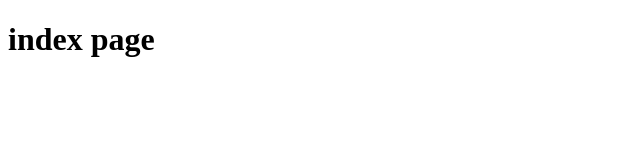
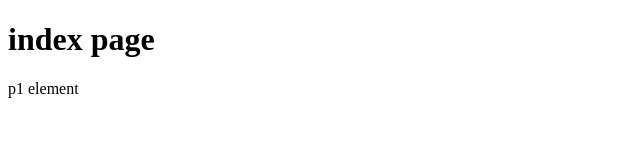
Before and after one commit to ddaahhmm/git_test, a plain HTML site: page index.html in a window 1280 px wide. Shown: the full height of the page, 0-640 px from the left. Drawn offline with Linux system fonts and the light colour scheme.

Commit message:
p1 added

```diff
--- a/index.html
+++ b/index.html
@@ -9,6 +9,7 @@
 <body>
     <div class="container">
         <h1>index page</h1>
+        <p>p1 element</p>
     </div>
 
 </body>
```
